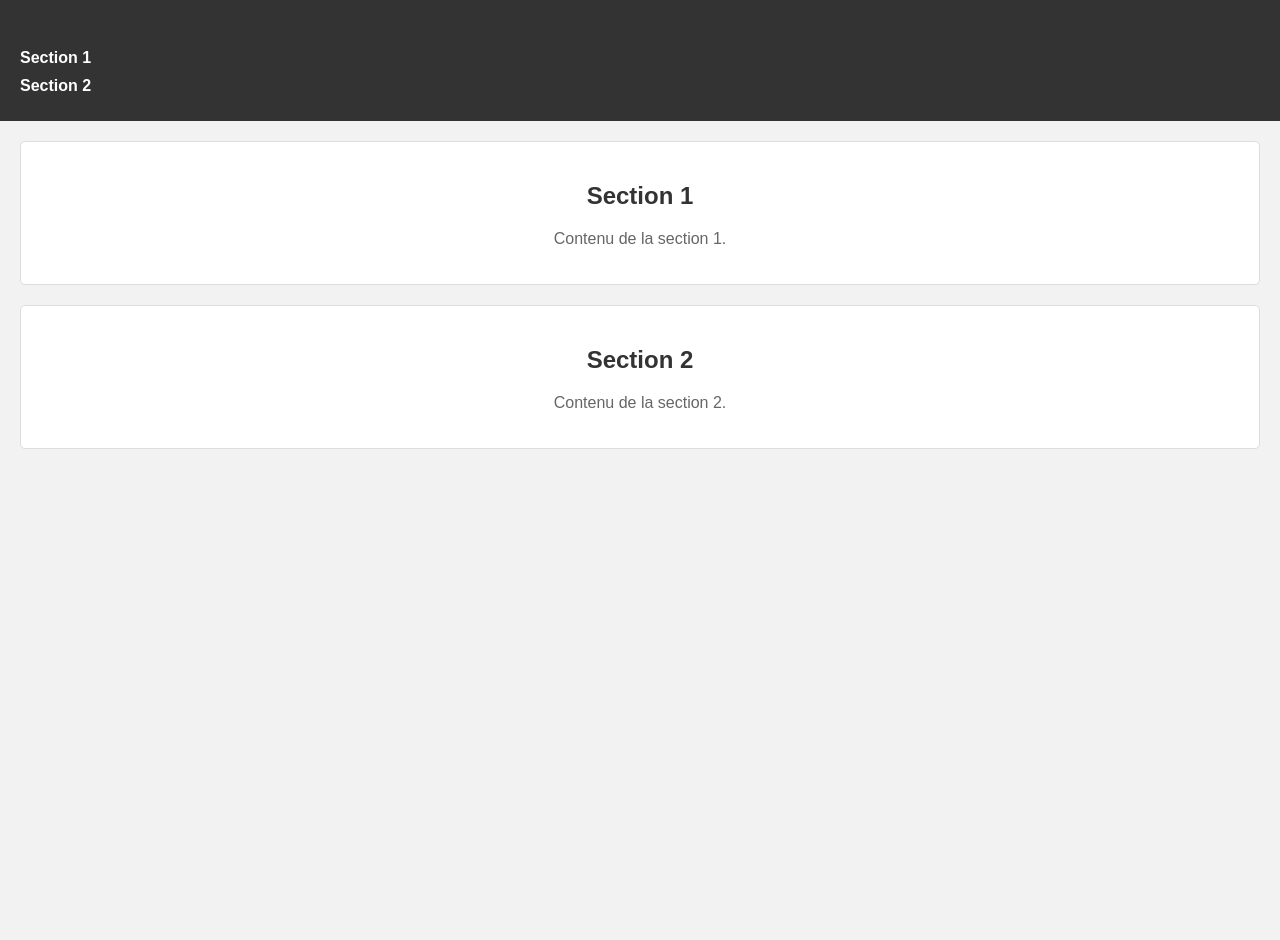
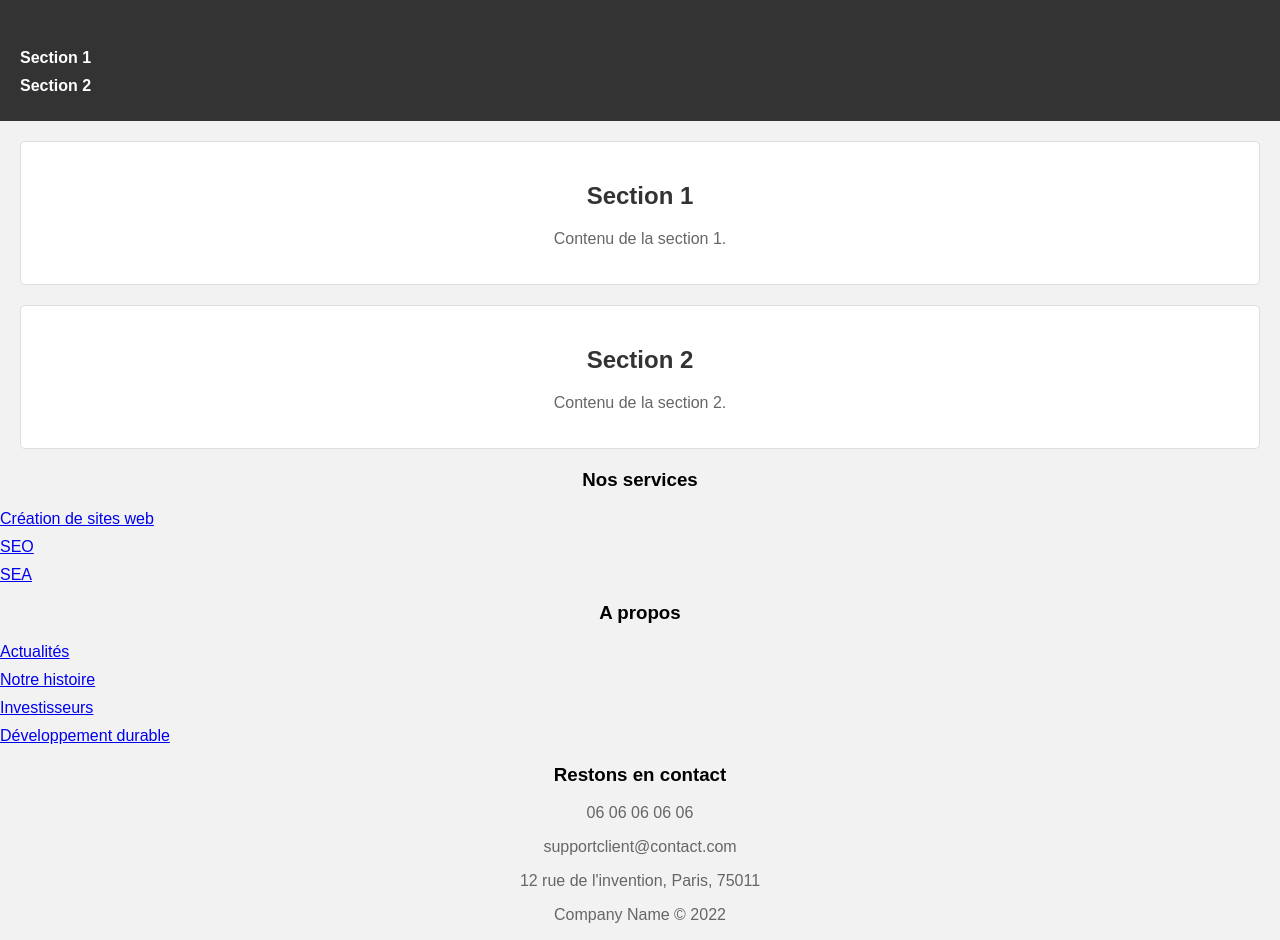
Before and after one commit to Arij-28/monprojet2, a plain HTML site: page index.html in a window 1280 px wide. Shown: the part 107-1047 px from the top of the page. Before the commit the page ends 800 px from the top, so only its background shows below. Drawn offline with Linux system fonts and the light colour scheme.

Commit message:
Ajout d'une section footer à la page html.

```diff
--- a/index.html
+++ b/index.html
@@ -27,5 +27,33 @@
         </section>
     </main>
     <script src="script.js"></script>
+    <footer>
+        <div class=”contenu-footer”>
+            <div class=”bloc footer-services”>
+                <h3>Nos services</h3>
+                <ul class=”liste-services”>
+                    <li><a href=”#”>Création de sites web</a></li>
+                    <li><a href=”#”>SEO</a></li>
+                    <li><a href=”#”>SEA</a></li>
+                </ul>
+            </div>
+            <div class=”bloc footer-informations”>
+                <h3>A propos</h3>
+                <ul class=”liste-informations”>
+                    <li><a href=”#”>Actualités</a></li>
+                    <li><a href=”#”>Notre histoire</a></li>
+                    <li><a href=”#”>Investisseurs</a></li>
+                    <li><a href=”#”>Développement durable</a></li>
+                </ul>
+            </div>
+            <div class=”bloc footer-contact”>
+                <h3>Restons en contact</h3>
+                <p>06 06 06 06 06</p>
+                <p>supportclient@contact.com</p>
+                <p>12 rue de l'invention, Paris, 75011</p>
+            </div>
+            <p class="copyright">Company Name © 2022</p>
+        </div>
+    </footer>
 </body>
 </html>
```
